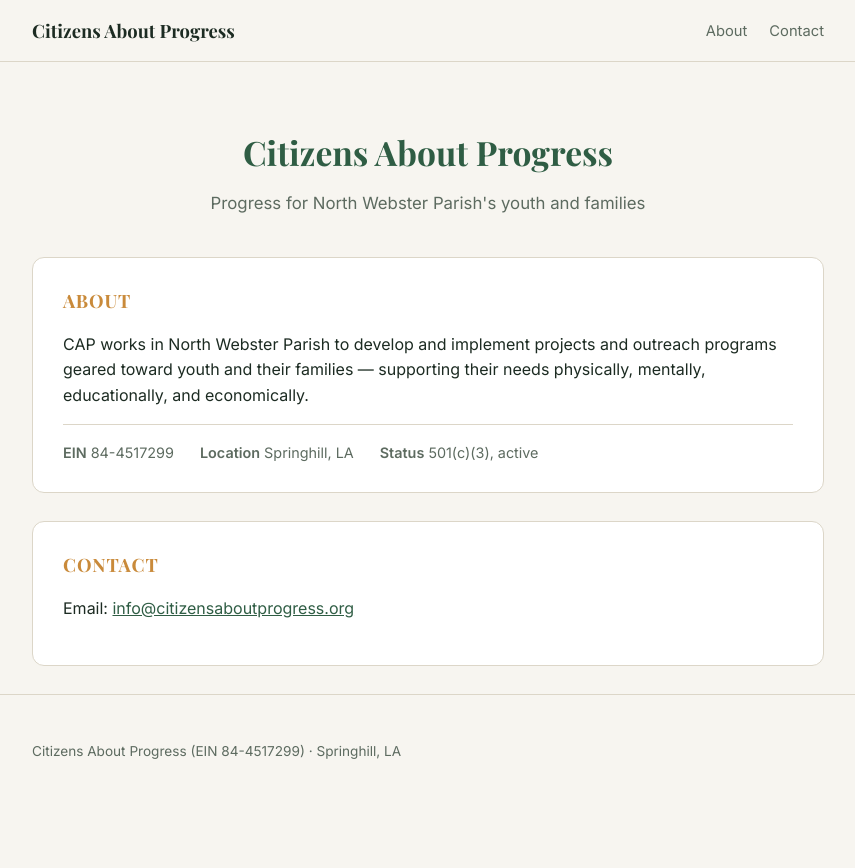
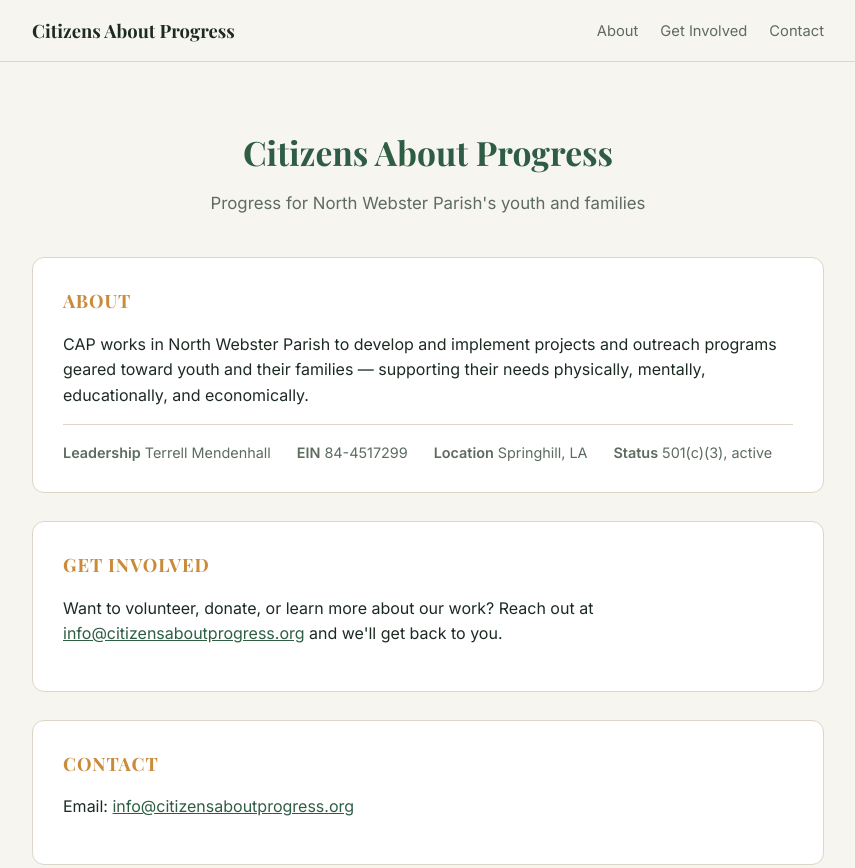
Before and after one commit to paxle1802/citizensaboutprogress.org, a plain HTML site: page index.html in a window 1280 px wide. Shown: the top 868 px of the page, without its empty margins (212-1067 px from the left). Before the commit the page ends 808 px from the top, so only its background shows below. Drawn offline with nearby package versions, Linux system fonts and the light colour scheme.

Commit message:
feat: add Leadership line and Get Involved section

```diff
--- a/index.html
+++ b/index.html
@@ -22,7 +22,7 @@
 <nav class="top">
   <div class="wrap">
     <a class="brand" href="#top">Citizens About Progress</a>
-    <ul><li><a href="#about">About</a></li><li><a href="#contact">Contact</a></li></ul>
+    <ul><li><a href="#about">About</a></li><li><a href="#get-involved">Get Involved</a></li><li><a href="#contact">Contact</a></li></ul>
   </div>
 </nav>
 <header class="hero" id="top"><div class="wrap">
@@ -32,9 +32,10 @@
 <main><div class="wrap">
   <section class="card" id="about"><h2>About</h2>
     <p>CAP works in North Webster Parish to develop and implement projects and outreach programs geared toward youth and their families — supporting their needs physically, mentally, educationally, and economically.</p>
-    <div class="meta"><span><strong>EIN</strong> 84-4517299</span><span><strong>Location</strong> Springhill, LA</span><span><strong>Status</strong> 501(c)(3), active</span></div>
+    <div class="meta"><span><strong>Leadership</strong> Terrell Mendenhall</span><span><strong>EIN</strong> 84-4517299</span><span><strong>Location</strong> Springhill, LA</span><span><strong>Status</strong> 501(c)(3), active</span></div>
   </section>
 
+  <section class="card" id="get-involved"><h2>Get Involved</h2><p>Want to volunteer, donate, or learn more about our work? Reach out at <a href="mailto:info@citizensaboutprogress.org">info@citizensaboutprogress.org</a> and we'll get back to you.</p></section>
   <section class="card" id="contact"><h2>Contact</h2><p>Email: <a href="mailto:info@citizensaboutprogress.org">info@citizensaboutprogress.org</a></p></section>
 </div></main>
 <footer class="site"><div class="wrap"><p>Citizens About Progress (EIN 84-4517299) &middot; Springhill, LA</p></div></footer>
```
